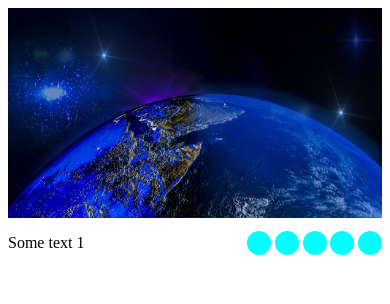
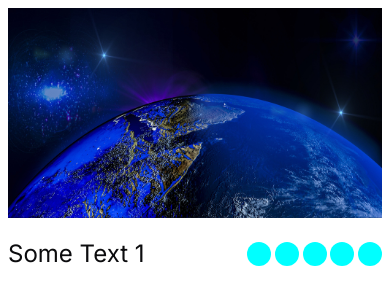
Before and after one commit to SvetlanaVl/cssMemeSlider, a plain HTML site: page cssMemeSlider/index.html in a window 390 px wide. Drawn offline with Linux system fonts and the light colour scheme.

Commit message:
feat: add media (Thu, 14 Sep, 2023 09:37:57 PM)

```diff
--- a/cssMemeSlider/index.html
+++ b/cssMemeSlider/index.html
@@ -6,6 +6,9 @@
   <meta name="viewport" content="width=device-width, initial-scale=1.0">
   <title>Css Meme Slider</title>
   <link rel="stylesheet" href="style.css">
+  <link rel="preconnect" href="https://fonts.googleapis.com">
+<link rel="preconnect" href="https://fonts.gstatic.com" crossorigin>
+<link href="https://fonts.googleapis.com/css2?family=Inter&display=swap" rel="stylesheet">
 </head>
 <body>
   <div class="slider__container">
--- a/cssMemeSlider/style.css
+++ b/cssMemeSlider/style.css
@@ -19,7 +19,7 @@
   display: flex;
   gap: 1%;
   align-items: center;
-  max-width: 4.8rem;
+  max-width: 14.5rem;
   width: 100%;
   overflow: hidden;
 }
@@ -27,6 +27,14 @@
 .slider__text {
   width: 100%;
   white-space: nowrap;
+  font-family: "Inter", sans-serif;
+  font-style: normal;
+  font-size: 2.5em;
+  line-height: 1em;
+  font-weight: 400;
+  text-align: center;
+  color: #0c0c0e;
+  text-transform: capitalize;
 }
 
 .slider__img {
@@ -53,8 +61,8 @@ img {
 }
 
 label {
-  width: 1.5em;
-  height: 1.5em;
+  width: 2em;
+  height: 2em;
   border-radius: 50%;
   background-color: aqua;
   cursor: pointer;
@@ -111,3 +119,32 @@ label {
   transform: translate(-408%);
   transition: all 0.5s linear 0.5s;
 }
+
+@media screen and (max-width: 800px) {
+  .slider__text__container {
+    max-width: 11.6rem;
+  }
+  .slider__text {
+    font-size: 2em;
+  }
+  label {
+    width: 1.8em;
+    height: 1.8em;
+  }
+
+}
+
+@media screen and (max-width: 650px) {
+  .slider__text__container {
+    max-width: 8.7rem;
+  }
+  .slider__text {
+    font-size: 1.5em;
+  }
+
+  label {
+    width: 1.5em;
+    height: 1.5em;
+  }
+
+}
```
